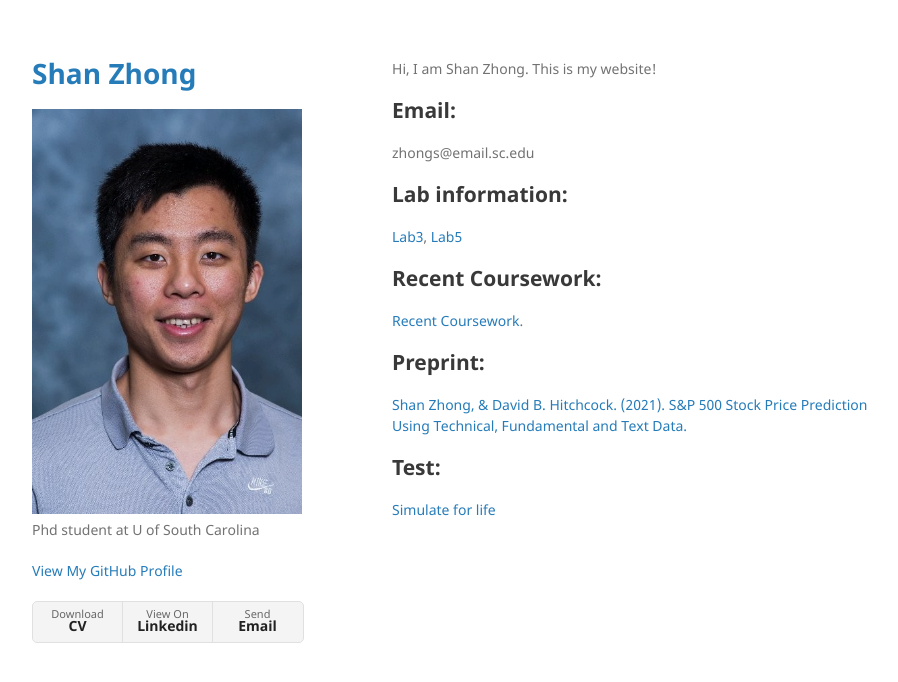
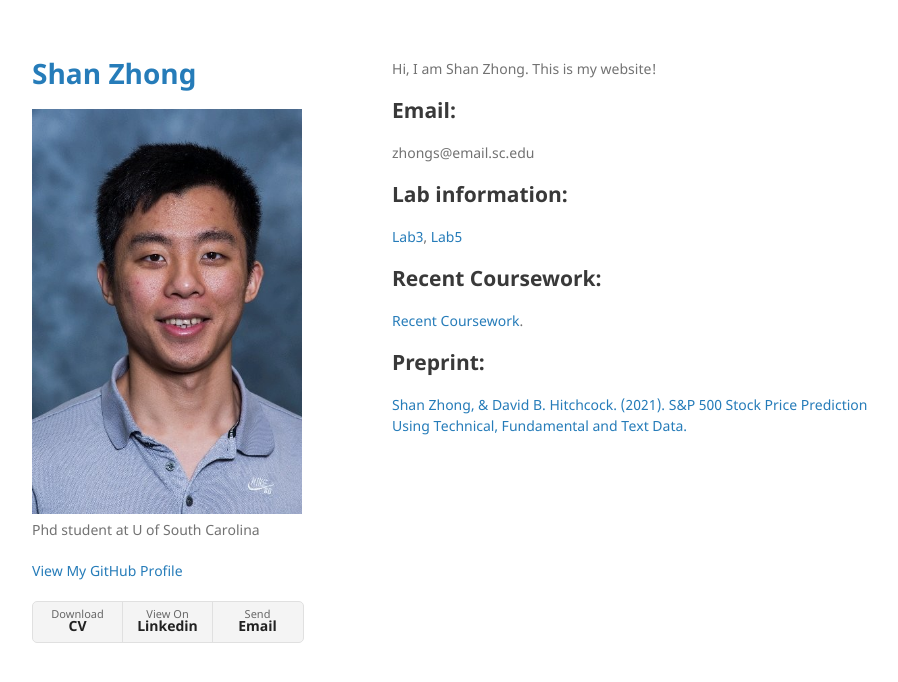
Before and after one commit to Shanlearning/Shanlearning.github.io, a Jekyll site: the page built from index.md, in a window 1280 px wide. Shown: the top 682 px of the page, without its empty margins (178-1076 px from the left). Built offline with Jekyll 4.4.1, drawn with Linux system fonts in a browser that asks for light colours; part of the change alters nothing that is shown.

Commit message:
Update index.md

```diff
--- a/index.md
+++ b/index.md
@@ -19,5 +19,5 @@ zhongs@email.sc.edu
 ## Preprint:
 [Shan Zhong, & David B. Hitchcock. (2021). S&P 500 Stock Price Prediction Using Technical, Fundamental and Text Data.](https://arxiv.org/abs/2108.10826)
 
-## Test:
-[Simulate for life](https://shanlearning.github.io/lifeRestart/)
+[comment]: <> (## Test:)
+[comment]: <> ([Simulate for life](https://shanlearning.github.io/lifeRestart/))
```
